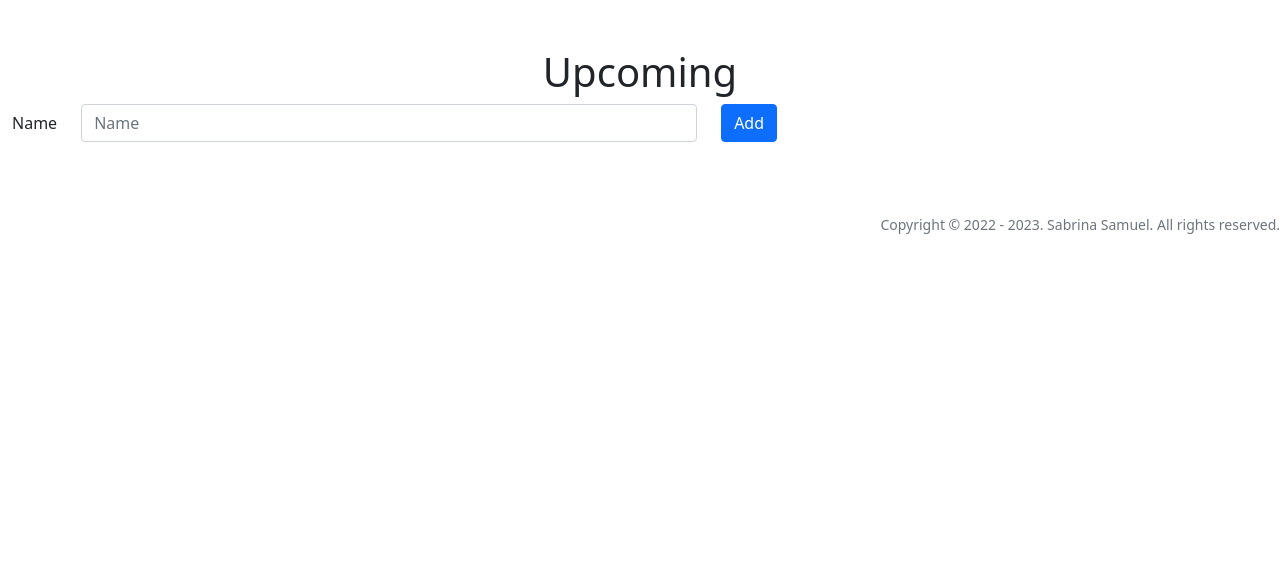
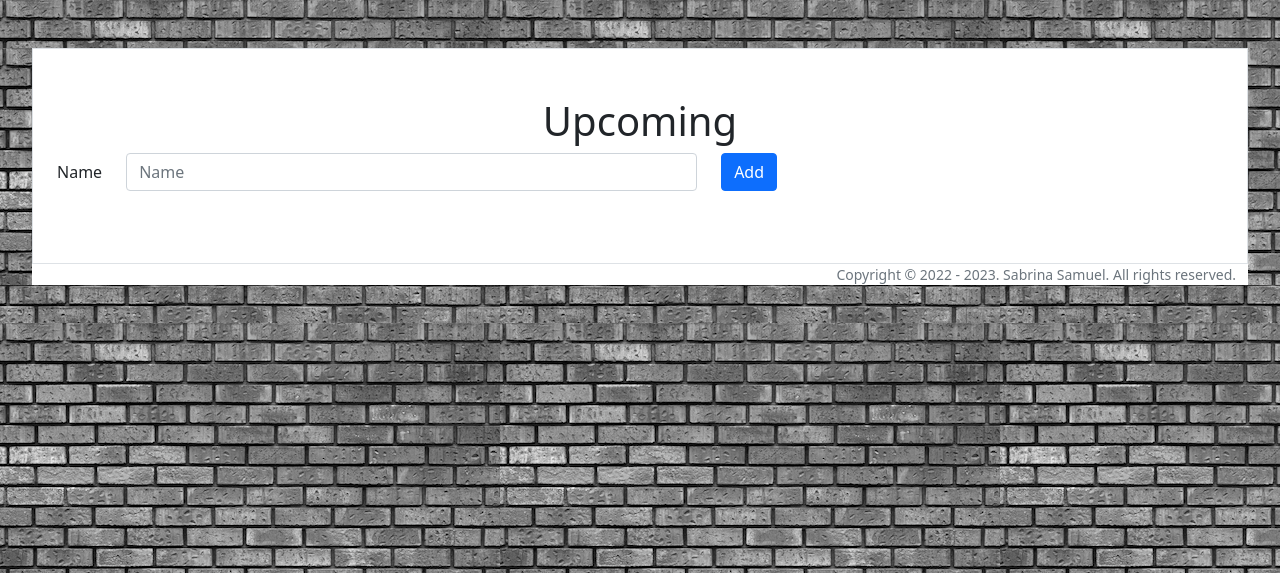
Before and after one commit to ssrome/cs50-final-project, a Flask app: template templates/index.html in a window 1280 px wide. Shown: the top 573 px of the page. Run offline with Flask 2, Linux system fonts and the light colour scheme; the template is opened without the code that fills it, so the values that code supplies are empty; some libraries are stand-ins or nearby versions.

Commit message:
Add background and update styles

```diff
--- /dev/null
+++ b/static/styles.css
@@ -0,0 +1,8 @@
+html, body {
+  background-image: url(brick-background-grey.png);
+  background-repeat: repeat;
+}
+
+.container-fluid{
+  width: 95%
+}
--- a/templates/index.html
+++ b/templates/index.html
@@ -3,7 +3,7 @@
 <h1>Upcoming</h1>
 
 <form method="POST">
-  <div class="row g-6 align-items-center">
+  <div class="row g-6 align-items-center mx-auto">
     <div class="col-auto">
       <label for="new-item" class="col-form-label">Name</label>
     </div>
--- a/templates/layout.html
+++ b/templates/layout.html
@@ -18,18 +18,18 @@
       integrity="sha384-ka7Sk0Gln4gmtz2MlQnikT1wXgYsOg+OMhuP+IlRH9sENBO0LRn5q+8nbTov4+1p"
     ></script>
 
-    <link href="/static/favicon.ico" rel="icon" />
+{#    <link href="/static/favicon.ico" rel="icon" />#}
 
-    <!-- <link href="/static/styles.css" rel="stylesheet" /> -->
+    <link href="/static/styles.css" rel="stylesheet" />
 
     <title>Project: {% block title %}{% endblock %}</title>
   </head>
 
   <body>
-    <main class="container-fluid py-5 text-center">
+    <main class="container-fluid mt-5 mx-auto py-5 text-center border bg-body">
       {% block main %}{% endblock %}
     </main>
 
-    <footer class="mb-5 small text-end text-muted">Copyright &copy; {{ year }}. Sabrina Samuel. All rights reserved.</footer>
+    <footer class="container-fluid mb-5 small text-end text-muted bg-body">Copyright &copy; {{ year }}. Sabrina Samuel. All rights reserved.</footer>
   </body>
 </html>
```
Also changed, not shown: static/brick-background-grey.png (added), static/brick-background.png (added).
